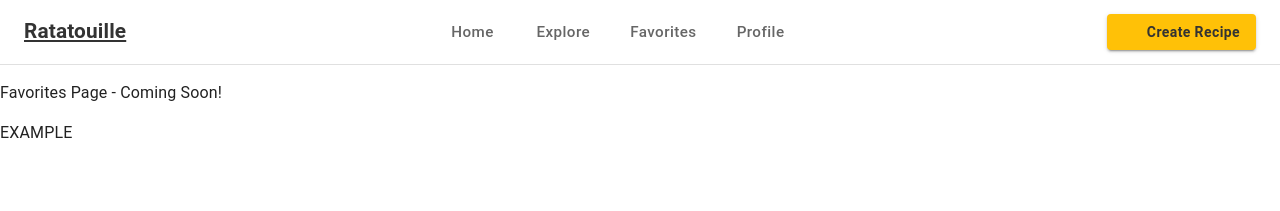
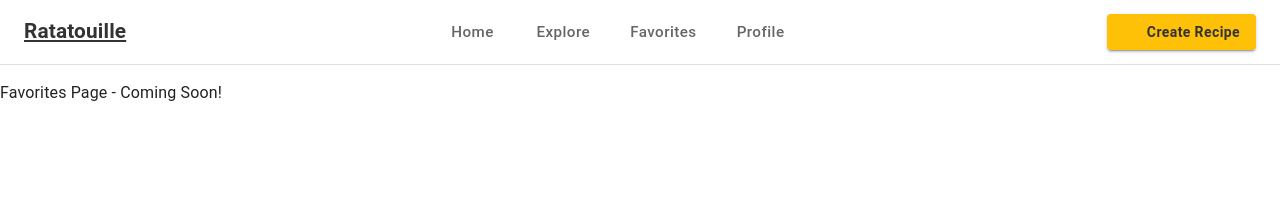
Before and after one commit to Darn3ls/Ratatouille-React, a React (Vite) app: page /favorites in a window 1280 px wide. Shown: the top 211 px of the page. Built offline with nearby package versions, Linux system fonts and the light colour scheme; some icons are missing.

Commit message:
remove test

```diff
--- a/src/components/pages/Favorites.jsx
+++ b/src/components/pages/Favorites.jsx
@@ -5,8 +5,6 @@ export default function Explore() {
 
       <p>Favorites Page - Coming Soon!</p>
 
-      <p>EXAMPLE</p>
-
     </>
   );
 }
```
